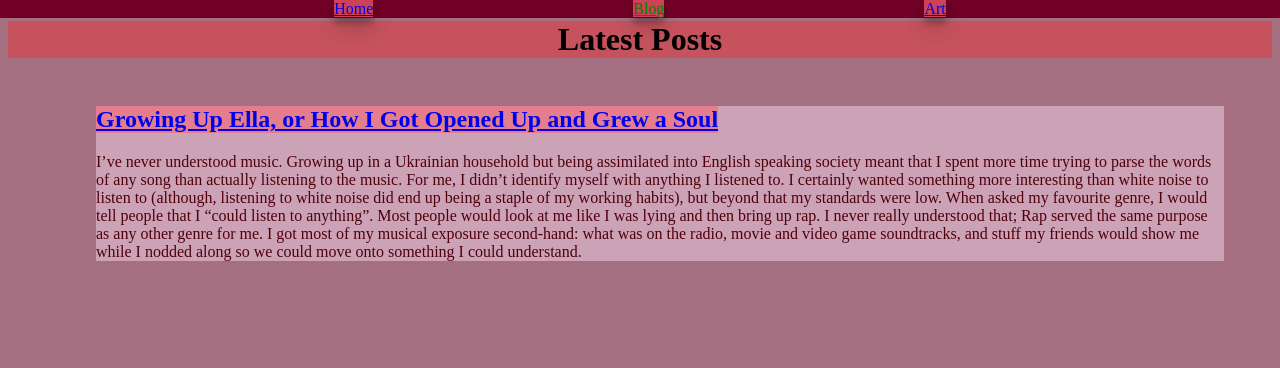
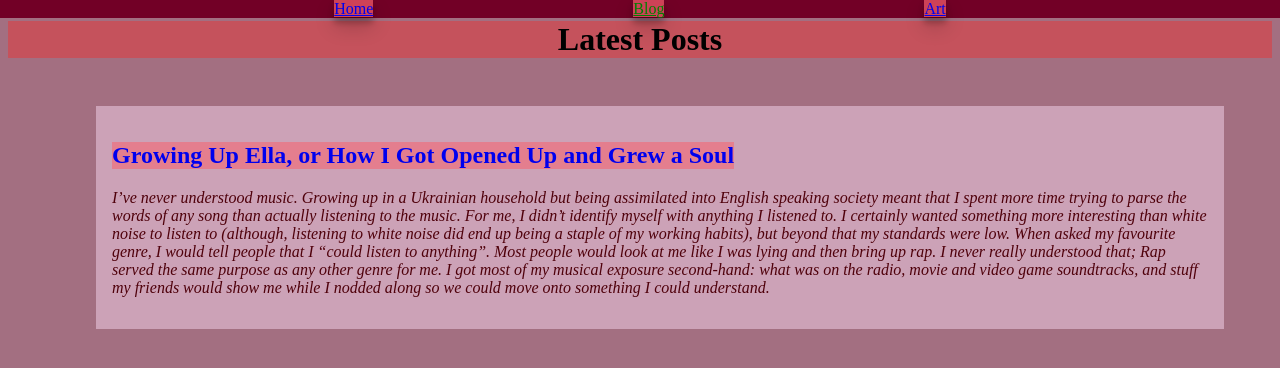
Before and after one commit to malleyeno/malleyeno.github.io, a Jekyll site: the page built from blog.html, in a window 1280 px wide. Shown: the top 368 px of the page. Built offline with Jekyll 4.4.1, drawn with Linux system fonts in a browser that asks for light colours; nearby versions of some CDN libraries.

Commit message:
Font change, remove a underline

```diff
--- a/_sass/blogIndex.scss
+++ b/_sass/blogIndex.scss
@@ -18,4 +18,11 @@ h2:hover {
 .blog-listing {
     background-color: $elementSecondCol;
     margin: 3em;
+    padding: 1em;
+    a {
+        text-decoration: none;
+    }
+    p {
+        font-style: italic;
+    }
 }
```
